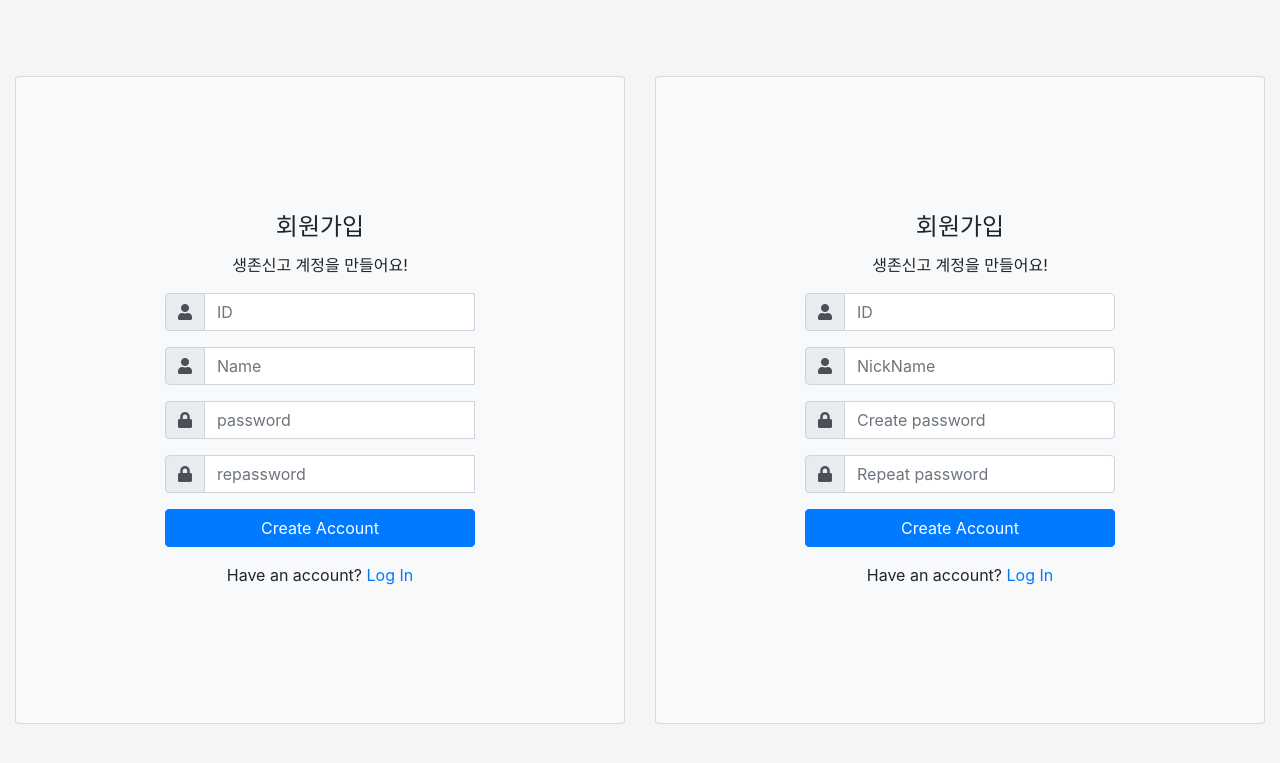
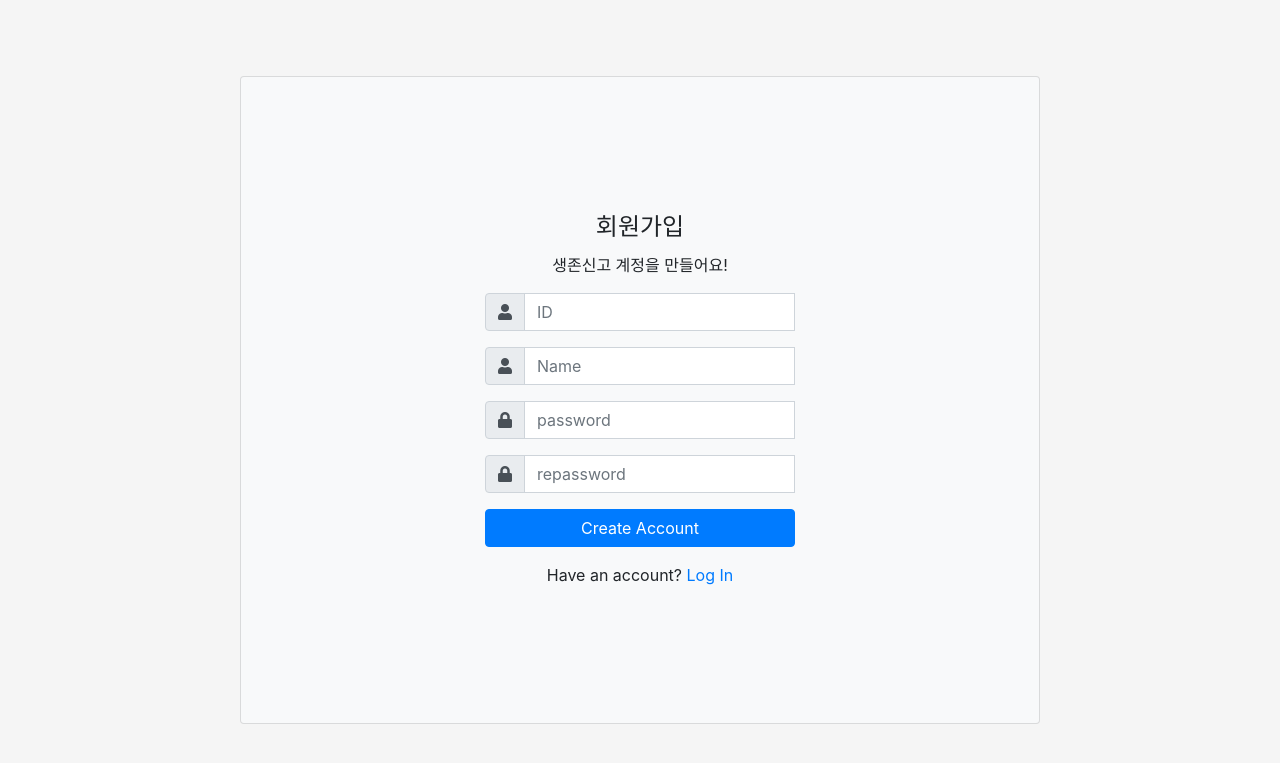
Before and after one commit to jbae9/talmo, a Flask app: template templates/signUp.html in a window 1280 px wide. Shown: the top 763 px of the page. Run offline with Flask 2, Linux system fonts and the light colour scheme; the template is opened without the code that fills it, so the values that code supplies are empty; some libraries are stand-ins or nearby versions.

Commit message:
회원가입 페이지 올립니다.

```diff
--- a/app.py
+++ b/app.py
@@ -66,6 +66,12 @@ def index():
 @app.route('/')
 def home():
     return render_template('index.html')
+
+
+# 홈 눌렀을 때 메인페이지 이동
+@app.route('/signUp')
+def signUp():
+    return render_template('signUp.html')
 
 
 # 마이페이지
@@ -174,7 +180,7 @@ def editCommentDB(feedId):
     return jsonify({'msg': '수정 완료!'})
 
 # 회원가입
-@app.route("/Account", methods=["POST"])
+@app.route("/signUp", methods=["POST"])
 def Account():
     db = getDB()
     curs = db.cursor()
--- a/static/js/signUp.js
+++ b/static/js/signUp.js
@@ -127,11 +127,11 @@ function saveAccount() {
 
     $.ajax({
         type: "POST",
-        url: "/Account",
+        url: "/signUp",
         data: {'id_give': id, 'name_give': name, 'pwd_give': pwd},
         success: function (response) {
             alert(response["msg"])
-            window.location.href = "/singIn.html"
+            window.location.href = "/login"
             window.location.reload()
         }
     });
--- a/templates/login.html
+++ b/templates/login.html
@@ -50,7 +50,7 @@
         <button class="w-100 btn btn-lg btn-primary" type="submit">
           Sign in
         </button>
-        <button class="w-100 btn btn-lg btn-danger my-2" type="submit">
+        <button class="w-100 btn btn-lg btn-danger my-2" type="submit" onclick="location.href = '/signUp'">
           Register
         </button>
       </form>
--- a/templates/signUp.html
+++ b/templates/signUp.html
@@ -1,11 +1,4 @@
 <!DOCTYPE html>
-<html lang="en">
-  <head>
-    <link
-      href="//maxcdn.bootstrapcdn.com/bootstrap/4.0.0/css/bootstrap.min.css"
-      rel="stylesheet"
-      id="bootstrap-css"
-    /><!DOCTYPE html>
 <html lang="en">
 <head>
     <link
@@ -113,98 +106,3 @@
         integrity="sha256-o88AwQnZB+VDvE9tvIXrMQaPlFFSUTR+nldQm1LuPXQ=" crossorigin="anonymous"></script>
 </body>
 </html>
-
-    <script src="//maxcdn.bootstrapcdn.com/bootstrap/4.0.0/js/bootstrap.min.js"></script>
-    <script src="//cdnjs.cloudflare.com/ajax/libs/jquery/3.2.1/jquery.min.js"></script>
-    <!------ Include the above in your HEAD tag ---------->
-
-    <link
-      rel="stylesheet"
-      href="https://use.fontawesome.com/releases/v5.0.8/css/all.css"
-    />
-    <meta charset="UTF-8" />
-    <meta http-equiv="X-UA-Compatible" content="IE=edge" />
-    <meta name="viewport" content="width=device-width, initial-scale=1.0" />
-    <link rel="stylesheet" href="../static/css/normalize.css" />
-    <link rel="stylesheet" href="../static/css/signUp.css" />
-    <title>회원가입</title>
-  </head>
-  <body>
-    <div class="container bd-singUp">
-      <div class="card bg-light mx-auto">
-        <article class="card-body mx-auto">
-          <h4 class="card-title mt-3 text-center">회원가입</h4>
-          <p class="text-center">생존신고 계정을 만들어요!</p>
-
-          <form>
-            <div class="form-group input-group">
-              <div class="input-group-prepend">
-                <span class="input-group-text">
-                  <i class="fa fa-user"></i>
-                </span>
-              </div>
-              <input
-                name=""
-                class="form-control"
-                placeholder="ID"
-                type="text"
-              />
-            </div>
-            <!-- form-group// -->
-            <div class="form-group input-group">
-              <div class="input-group-prepend">
-                <span class="input-group-text">
-                  <i class="fa fa-user"></i>
-                </span>
-              </div>
-              <input
-                name=""
-                class="form-control"
-                placeholder="NickName"
-                type="text"
-              />
-            </div>
-
-            <!-- form-group// -->
-
-            <div class="form-group input-group">
-              <div class="input-group-prepend">
-                <span class="input-group-text">
-                  <i class="fa fa-lock"></i>
-                </span>
-              </div>
-              <input
-                class="form-control"
-                placeholder="Create password"
-                type="password"
-              />
-            </div>
-            <!-- form-group// -->
-            <div class="form-group input-group">
-              <div class="input-group-prepend">
-                <span class="input-group-text">
-                  <i class="fa fa-lock"></i>
-                </span>
-              </div>
-              <input
-                class="form-control"
-                placeholder="Repeat password"
-                type="password"
-              />
-            </div>
-            <!-- form-group// -->
-            <div class="form-group">
-              <button type="submit" class="btn btn-primary btn-block">
-                Create Account
-              </button>
-            </div>
-            <!-- form-group// -->
-            <p class="text-center">Have an account? <a href="">Log In</a></p>
-          </form>
-        </article>
-      </div>
-      <!-- card.// -->
-    </div>
-    <!--container end.//-->
-  </body>
-</html>
```
